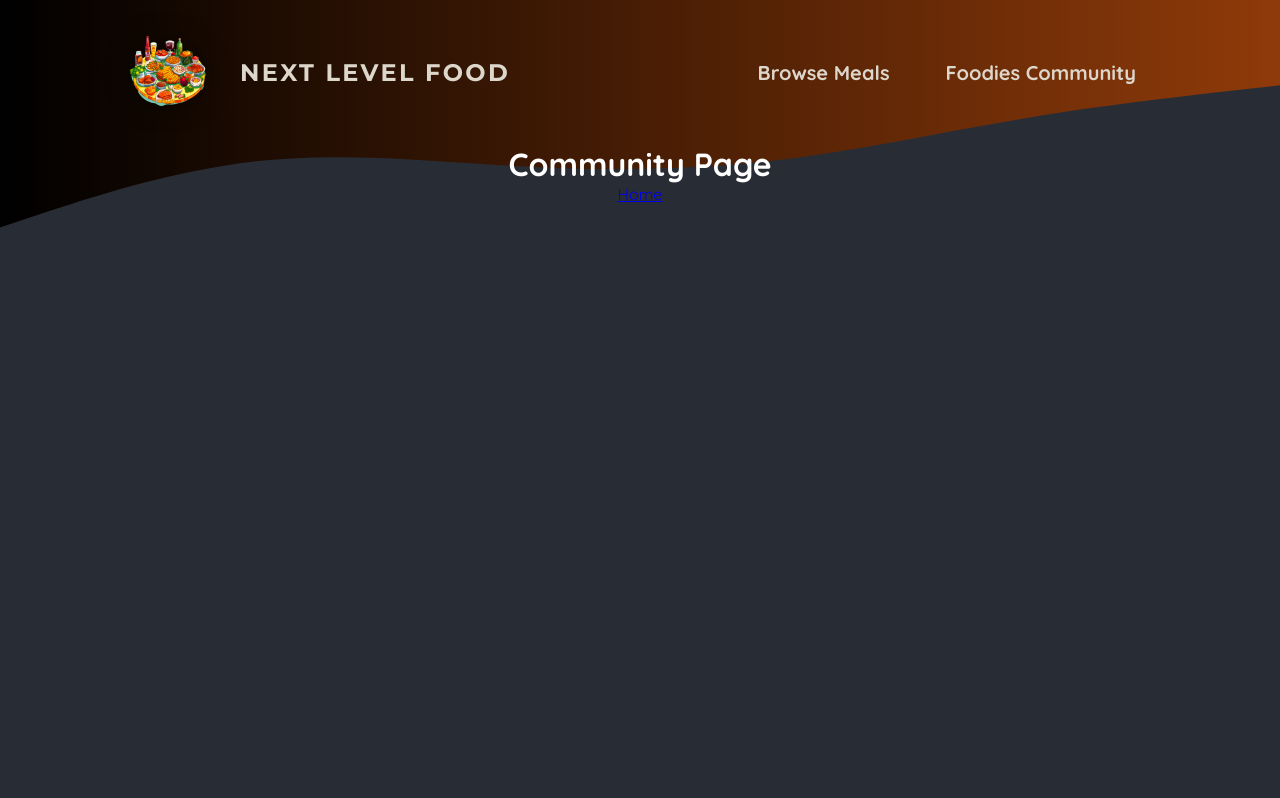
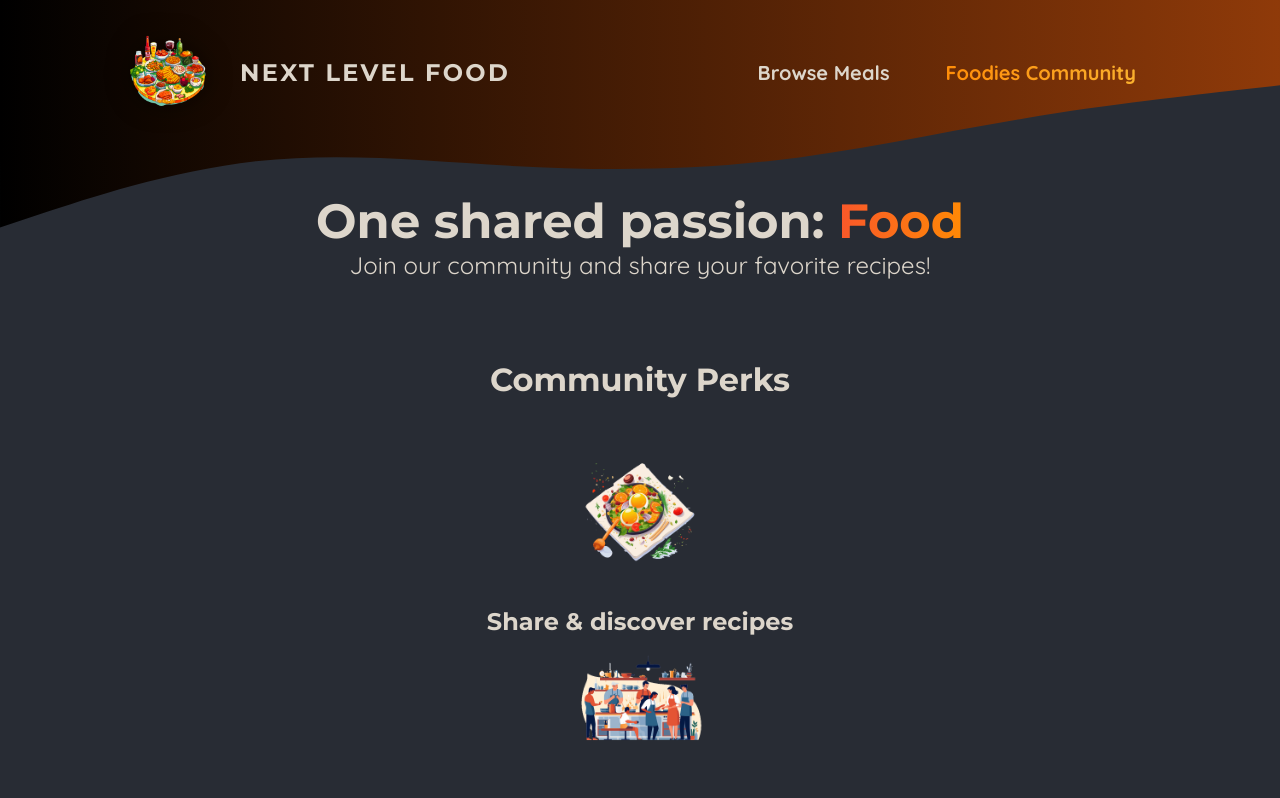
Before and after one commit to Hechprad/foodies-app-nextjs, a Next.js app: page /community in a window 1280 px wide. Shown: the top 798 px of the page. Built offline with nearby package versions, Linux system fonts and the light colour scheme.

Commit message:
feat: [develop] - Add NavLink component

```diff
--- /dev/null
+++ b/app/community/page.module.css
@@ -0,0 +1,61 @@
+.header {
+  gap: 3rem;
+  margin: 3rem auto 5rem auto;
+  width: 90%;
+  max-width: 75rem;
+  color: #ddd6cb;
+  font-size: 1.5rem;
+  text-align: center;
+}
+
+.header h1 {
+  font-family: 'Montserrat', sans-serif;
+}
+
+.highlight {
+  background: linear-gradient(90deg, #f9572a, #ff8a05);
+  background-clip: text;
+  -webkit-background-clip: text;
+  -webkit-text-fill-color: transparent;
+}
+
+.main {
+  width: 90%;
+  max-width: 40rem;
+  margin: 0 auto;
+  text-align: center;
+}
+
+.main h2 {
+  font-family: 'Montserrat', sans-serif;
+  font-size: 2rem;
+  margin-bottom: 3rem;
+  color: #ddd6cb;
+}
+
+.perks {
+  list-style: none;
+  margin: 3rem 0;
+  padding: 0;
+}
+
+.perks li {
+  display: flex;
+  flex-direction: column;
+  align-items: center;
+  gap: 2rem;
+}
+
+.perks img {
+  width: 8rem;
+  height: 8rem;
+  object-fit: contain;
+}
+
+.perks p {
+  font-family: 'Montserrat', sans-serif;
+  font-size: 1.5rem;
+  font-weight: bold;
+  margin: 0;
+  color: #ddd6cb;
+}
--- a/app/community/page.tsx
+++ b/app/community/page.tsx
@@ -1,12 +1,40 @@
-import Link from "next/link";
+import Image from "next/image";
+
+import mealIcon from "@/assets/icons/meal.png";
+import communityIcon from "@/assets/icons/community.png";
+import eventsIcon from "@/assets/icons/events.png";
+import classes from "./page.module.css";
 
 export default function CommunityPage() {
   return (
-    <main>
-      <h1 style={{ color: "white", textAlign: "center" }}>Community Page</h1>
-      <div style={{ display: "flex", justifyContent: "center", gap: "1rem" }}>
-        <Link href="/">Home</Link>
-      </div>
-    </main>
+    <>
+      <header className={classes.header}>
+        <h1>
+          One shared passion: <span className={classes.highlight}>Food</span>
+        </h1>
+        <p>Join our community and share your favorite recipes!</p>
+      </header>
+      <main className={classes.main}>
+        <h2>Community Perks</h2>
+
+        <ul className={classes.perks}>
+          <li>
+            <Image src={mealIcon} alt="A delicious meal" />
+            <p>Share & discover recipes</p>
+          </li>
+          <li>
+            <Image src={communityIcon} alt="A crowd of people, cooking" />
+            <p>Find new friends & like-minded people</p>
+          </li>
+          <li>
+            <Image
+              src={eventsIcon}
+              alt="A crowd of people at a cooking event"
+            />
+            <p>Participate in exclusive events</p>
+          </li>
+        </ul>
+      </main>
+    </>
   );
 }
--- /dev/null
+++ b/components/MainHeader/components/NavLink/index.module.css
@@ -0,0 +1,23 @@
+.link {
+  text-decoration: none;
+  color: #ddd6cb;
+  font-weight: bold;
+  padding: 0.5rem 1rem;
+  border-radius: 0.5rem;
+}
+
+.link:hover,
+.link:active {
+  background: linear-gradient(90deg, #ff8a05, #f9b331);
+  background-clip: text;
+  -webkit-background-clip: text;
+  -webkit-text-fill-color: transparent;
+  text-shadow: 0 0 18px rgba(248, 190, 42, 0.8);
+}
+
+.active {
+  background: linear-gradient(90deg, #ff8a05, #f9b331);
+  background-clip: text;
+  -webkit-background-clip: text;
+  -webkit-text-fill-color: transparent;
+}
--- /dev/null
+++ b/components/MainHeader/components/NavLink/index.tsx
@@ -0,0 +1,27 @@
+"use client";
+
+import { ReactNode } from "react";
+import Link from "next/link";
+import { usePathname } from "next/navigation";
+
+import classes from "./index.module.css";
+
+type NavLinkProps = {
+  href: string;
+  children: ReactNode;
+};
+
+export default function NavLink({ href, children }: NavLinkProps) {
+  const currentPath = usePathname();
+
+  return (
+    <Link
+      href={href}
+      className={`${classes.link} ${
+        currentPath.startsWith(href) ? classes.active : ""
+      }`}
+    >
+      {children}
+    </Link>
+  );
+}
--- a/components/MainHeader/index.module.css
+++ b/components/MainHeader/index.module.css
@@ -21,30 +21,6 @@
   font-size: 1.25rem;
 }
 
-.nav a {
-  text-decoration: none;
-  color: #ddd6cb;
-  font-weight: bold;
-  padding: 0.5rem 1rem;
-  border-radius: 0.5rem;
-}
-
-.nav a:hover,
-.nav a:active {
-  background: linear-gradient(90deg, #ff8a05, #f9b331);
-  background-clip: text;
-  -webkit-background-clip: text;
-  -webkit-text-fill-color: transparent;
-  text-shadow: 0 0 18px rgba(248, 190, 42, 0.8);
-}
-
-.active {
-  background: linear-gradient(90deg, #ff8a05, #f9b331);
-  background-clip: text;
-  -webkit-background-clip: text;
-  -webkit-text-fill-color: transparent;
-}
-
 .logo {
   display: flex;
   align-items: center;
--- a/components/MainHeader/index.tsx
+++ b/components/MainHeader/index.tsx
@@ -3,6 +3,7 @@
 
 import logoImg from "@/assets/logo.png";
 import Background from "@/components/MainHeader/components/Background";
+import NavLink from "@/components/MainHeader/components/NavLink";
 
 import classes from "./index.module.css";
 
@@ -18,10 +19,10 @@
         <nav className={classes.nav}>
           <ul>
             <li>
-              <Link href="/meals">Browse Meals</Link>
+              <NavLink href="/meals">Browse Meals</NavLink>
             </li>
             <li>
-              <Link href="/community">Foodies Community</Link>
+              <NavLink href="/community">Foodies Community</NavLink>
             </li>
           </ul>
         </nav>
```
